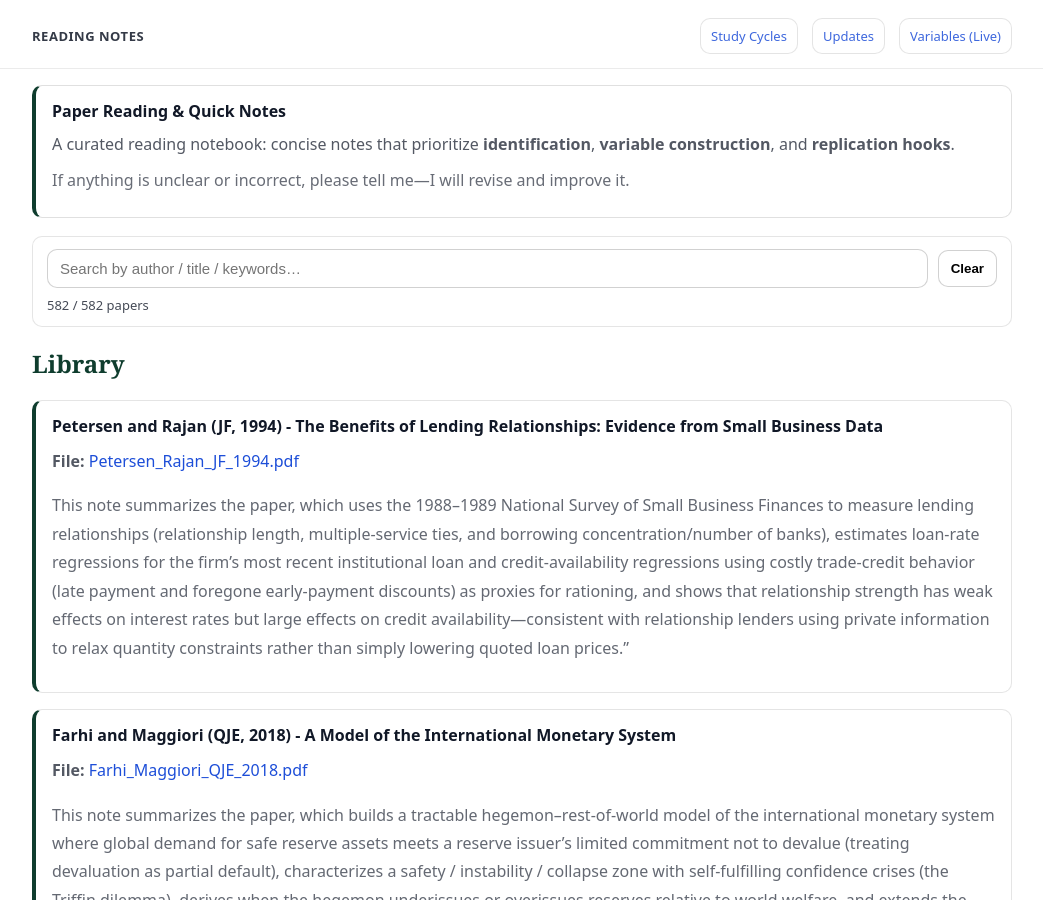
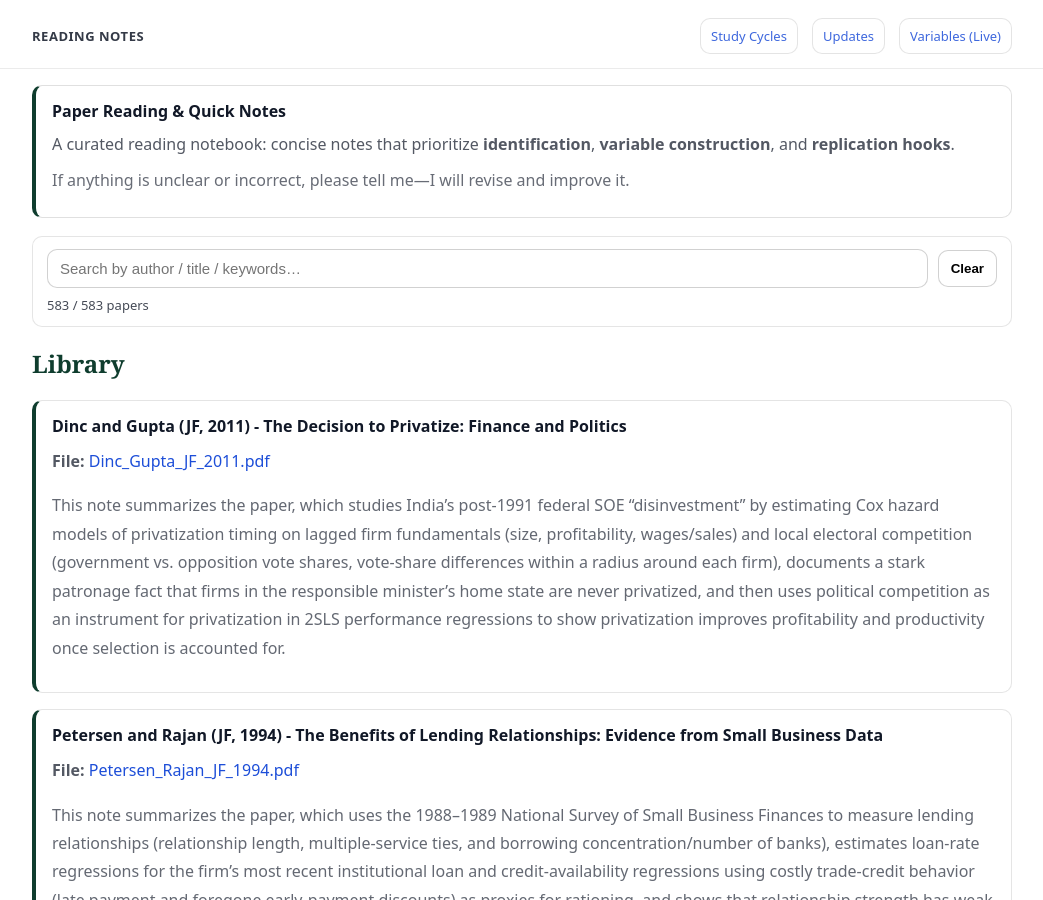
Before and after one commit to yaxinzn/study-archive, a Jekyll site: the page built from reading/index.md, in a window 1280 px wide and 900 px high. Shown: the whole window, without its empty margins (118-1161 px from the left). Built offline with Jekyll 4.4.1, drawn with Linux system fonts in a browser that asks for light colours.

Commit message:
Reading: add/update Dinc_Gupta_JF_2011.pdf

```diff
--- a/_data/reading.yml
+++ b/_data/reading.yml
@@ -1,3 +1,7 @@
+- title: "Dinc and Gupta (JF, 2011) - The Decision to Privatize: Finance and Politics"
+  file: "Dinc_Gupta_JF_2011.pdf"
+  desc: "This note summarizes the paper, which studies India’s post-1991 federal SOE “disinvestment” by estimating Cox hazard models of privatization timing on lagged firm fundamentals (size, profitability, wages/sales) and local electoral competition (government vs. opposition vote shares, vote-share differences within a radius around each firm), documents a stark patronage fact that firms in the responsible minister’s home state are never privatized, and then uses political competition as an instrument for privatization in 2SLS performance regressions to show privatization improves profitability and productivity once selection is accounted for."
+
 - title: "Petersen and Rajan (JF, 1994) - The Benefits of Lending Relationships: Evidence from Small Business Data"
   file: "Petersen_Rajan_JF_1994.pdf"
   desc: "This note summarizes the paper, which uses the 1988–1989 National Survey of Small Business Finances to measure lending relationships (relationship length, multiple-service ties, and borrowing concentration/number of banks), estimates loan-rate regressions for the firm’s most recent institutional loan and credit-availability regressions using costly trade-credit behavior (late payment and foregone early-payment discounts) as proxies for rationing, and shows that relationship strength has weak effects on interest rates but large effects on credit availability—consistent with relationship lenders using private information to relax quantity constraints rather than simply lowering quoted loan prices.”"
```
Also changed, not shown: 1 other file.
